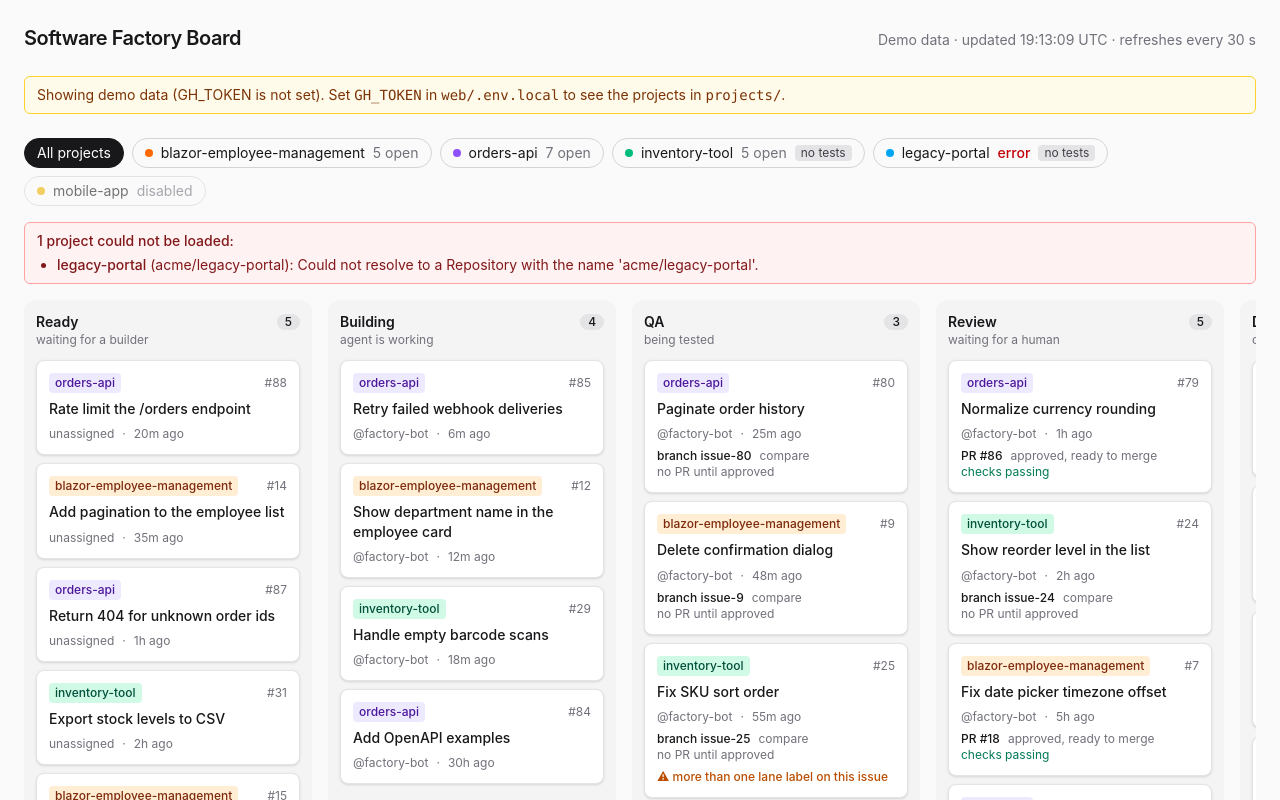
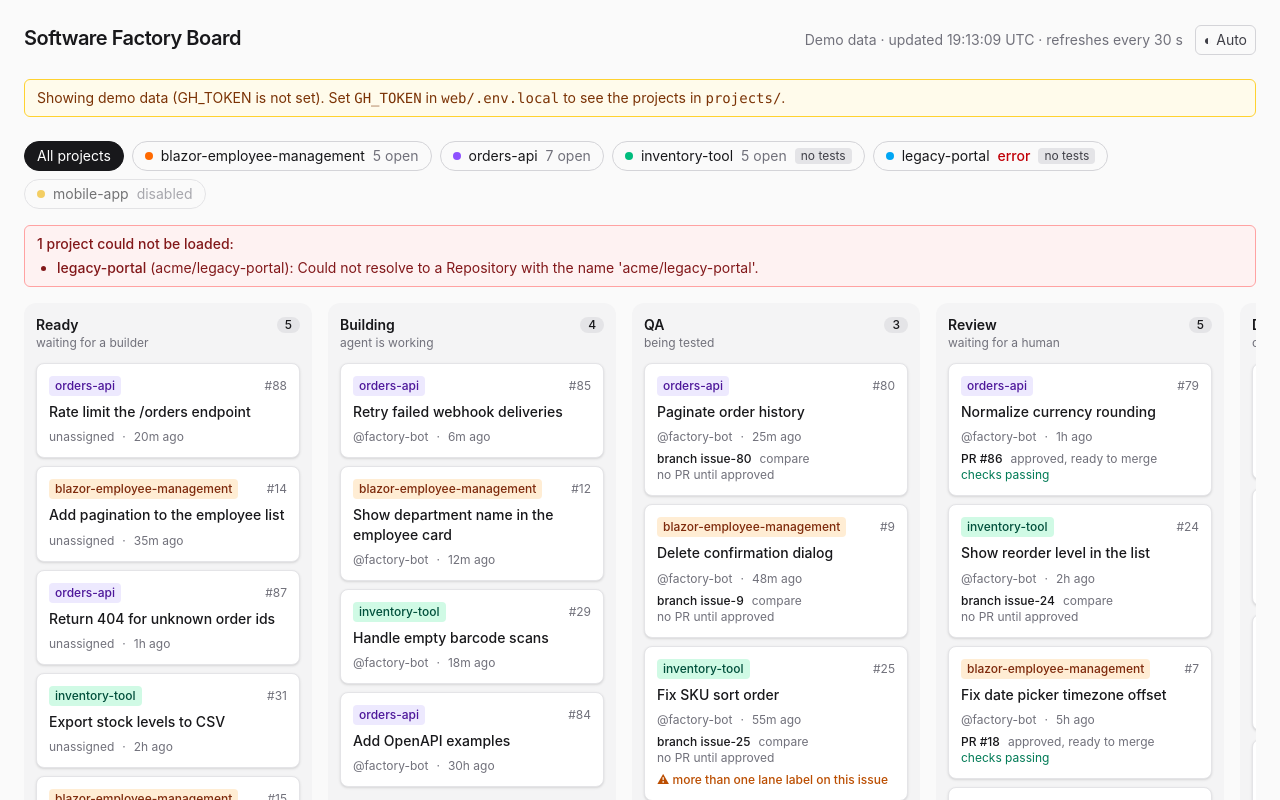
Before and after one commit to bartvanhoey/software-factory-board, a Next.js app in the folder web/: page / in a window 1280 px wide. Shown: the top 800 px of the page. Built offline with nearby package versions, Linux system fonts and the light colour scheme.

Commit message:
✨ feat: implement theme toggle and update dark mode handling

```diff
--- a/web/src/app/globals.css
+++ b/web/src/app/globals.css
@@ -1,7 +1,14 @@
 @import "tailwindcss";
 
+/* Dark mode follows the `dark` class on <html>, set by ThemeToggle / the inline script in layout.tsx. */
+@custom-variant dark (&:where(.dark, .dark *));
+
 :root {
-  color-scheme: light dark;
+  color-scheme: light;
+}
+
+:root.dark {
+  color-scheme: dark;
 }
 
 body {
--- a/web/src/app/layout.tsx
+++ b/web/src/app/layout.tsx
@@ -7,9 +7,15 @@ export const metadata: Metadata = {
   description: "Monitor issue processing across all factory projects.",
 };
 
+// Runs before first paint so the saved/OS theme applies without a flash.
+const themeScript = `try{var t=localStorage.getItem("theme");if(t==="dark"||(t!=="light"&&matchMedia("(prefers-color-scheme: dark)").matches))document.documentElement.classList.add("dark")}catch(e){}`;
+
 export default function RootLayout({ children }: { children: ReactNode }) {
   return (
-    <html lang="en">
+    <html lang="en" suppressHydrationWarning>
+      <head>
+        <script dangerouslySetInnerHTML={{ __html: themeScript }} />
+      </head>
       <body>
         <div className="mx-auto max-w-[1600px] px-4 py-6 sm:px-6">{children}</div>
       </body>
--- a/web/src/components/Header.tsx
+++ b/web/src/components/Header.tsx
@@ -1,5 +1,6 @@
 import Link from "next/link";
 import type { BoardData } from "@/lib/types";
+import { ThemeToggle } from "./ThemeToggle";
 
 export function Header({ board, title = "Software Factory Board" }: { board: BoardData; title?: string }) {
   const time = new Date(board.fetchedAt).toLocaleTimeString("en-GB", { timeZone: "UTC" });
@@ -8,9 +9,12 @@ export function Header({ board, title = "Software Factory Board" }: { board: Boa
       <h1 className="text-xl font-semibold tracking-tight">
         <Link href="/">{title}</Link>
       </h1>
-      <p className="text-sm text-zinc-500 dark:text-zinc-400">
-        {board.source === "live" ? "Live from GitHub" : "Demo data"} · updated {time} UTC · refreshes every 30 s
-      </p>
+      <div className="flex items-center gap-3">
+        <p className="text-sm text-zinc-500 dark:text-zinc-400">
+          {board.source === "live" ? "Live from GitHub" : "Demo data"} · updated {time} UTC · refreshes every 30 s
+        </p>
+        <ThemeToggle />
+      </div>
     </header>
   );
 }
--- /dev/null
+++ b/web/src/components/ThemeToggle.tsx
@@ -0,0 +1,58 @@
+"use client";
+
+import { useEffect, useState } from "react";
+
+type Theme = "system" | "light" | "dark";
+
+const ORDER: Theme[] = ["system", "light", "dark"];
+const LABEL: Record<Theme, string> = { system: "Auto", light: "Light", dark: "Dark" };
+const ICON: Record<Theme, string> = { system: "◐", light: "☀", dark: "☾" };
+
+function apply(theme: Theme) {
+  const dark = theme === "dark" || (theme === "system" && matchMedia("(prefers-color-scheme: dark)").matches);
+  document.documentElement.classList.toggle("dark", dark);
+}
+
+export function ThemeToggle() {
+  const [theme, setTheme] = useState<Theme | null>(null);
+
+  useEffect(() => {
+    let saved: string | null = null;
+    try {
+      saved = localStorage.getItem("theme");
+    } catch {}
+    setTheme(saved === "light" || saved === "dark" ? saved : "system");
+  }, []);
+
+  // In "system" mode, follow OS changes live.
+  useEffect(() => {
+    if (theme !== "system") return;
+    const mq = matchMedia("(prefers-color-scheme: dark)");
+    const onChange = () => apply("system");
+    mq.addEventListener("change", onChange);
+    return () => mq.removeEventListener("change", onChange);
+  }, [theme]);
+
+  function cycle() {
+    const next = ORDER[(ORDER.indexOf(theme ?? "system") + 1) % ORDER.length] ?? "system";
+    setTheme(next);
+    apply(next);
+    try {
+      if (next === "system") localStorage.removeItem("theme");
+      else localStorage.setItem("theme", next);
+    } catch {}
+  }
+
+  const current = theme ?? "system";
+  return (
+    <button
+      type="button"
+      onClick={cycle}
+      title="Switch colour theme"
+      aria-label={`Colour theme: ${LABEL[current]}. Click to change.`}
+      className="rounded-md border border-zinc-300 px-2 py-1 text-sm text-zinc-700 hover:bg-zinc-100 dark:border-zinc-700 dark:text-zinc-300 dark:hover:bg-zinc-800"
+    >
+      <span aria-hidden="true">{ICON[current]}</span> {LABEL[current]}
+    </button>
+  );
+}
```
Also changed, not shown: 3 other files (tests, documents, lock files or other folders).
